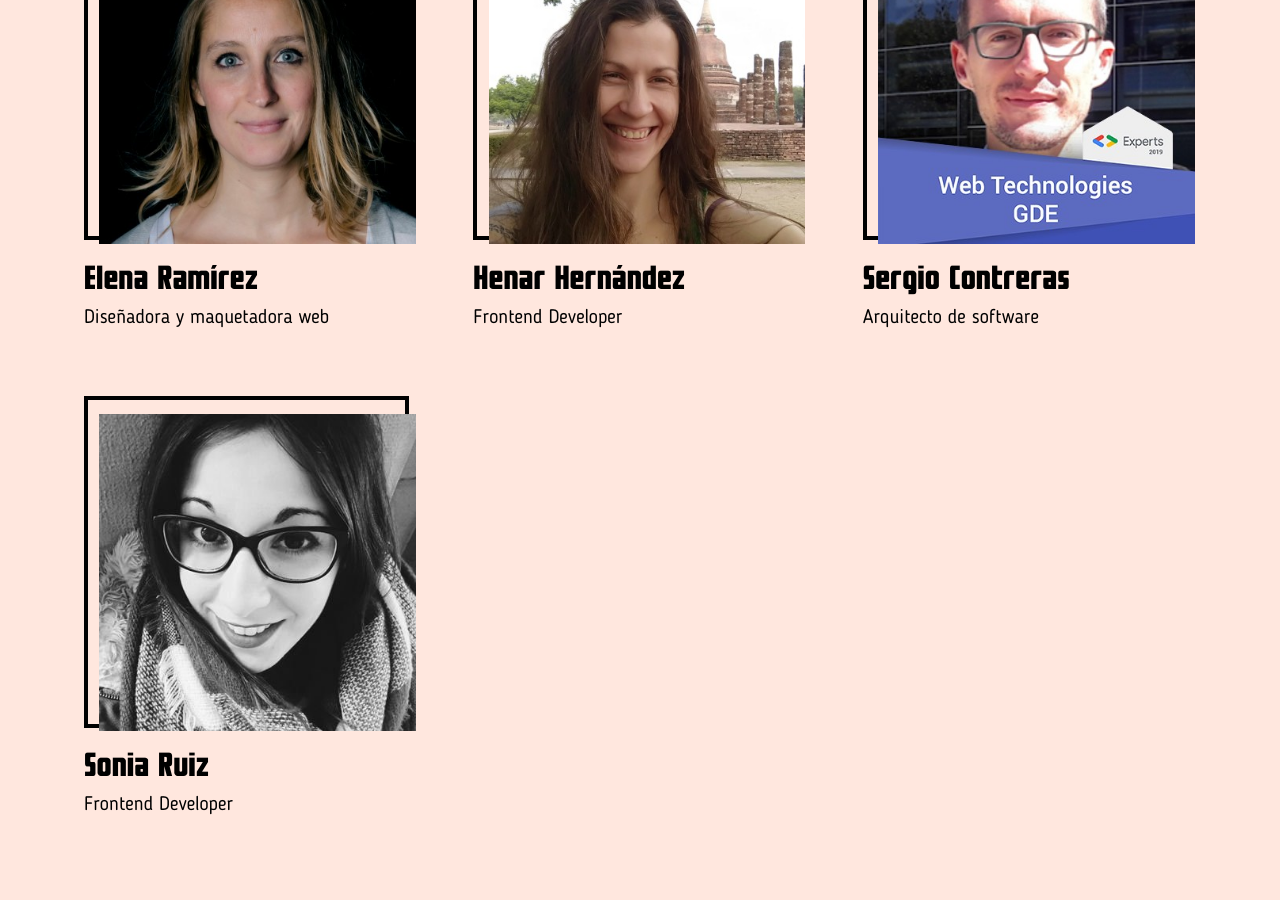
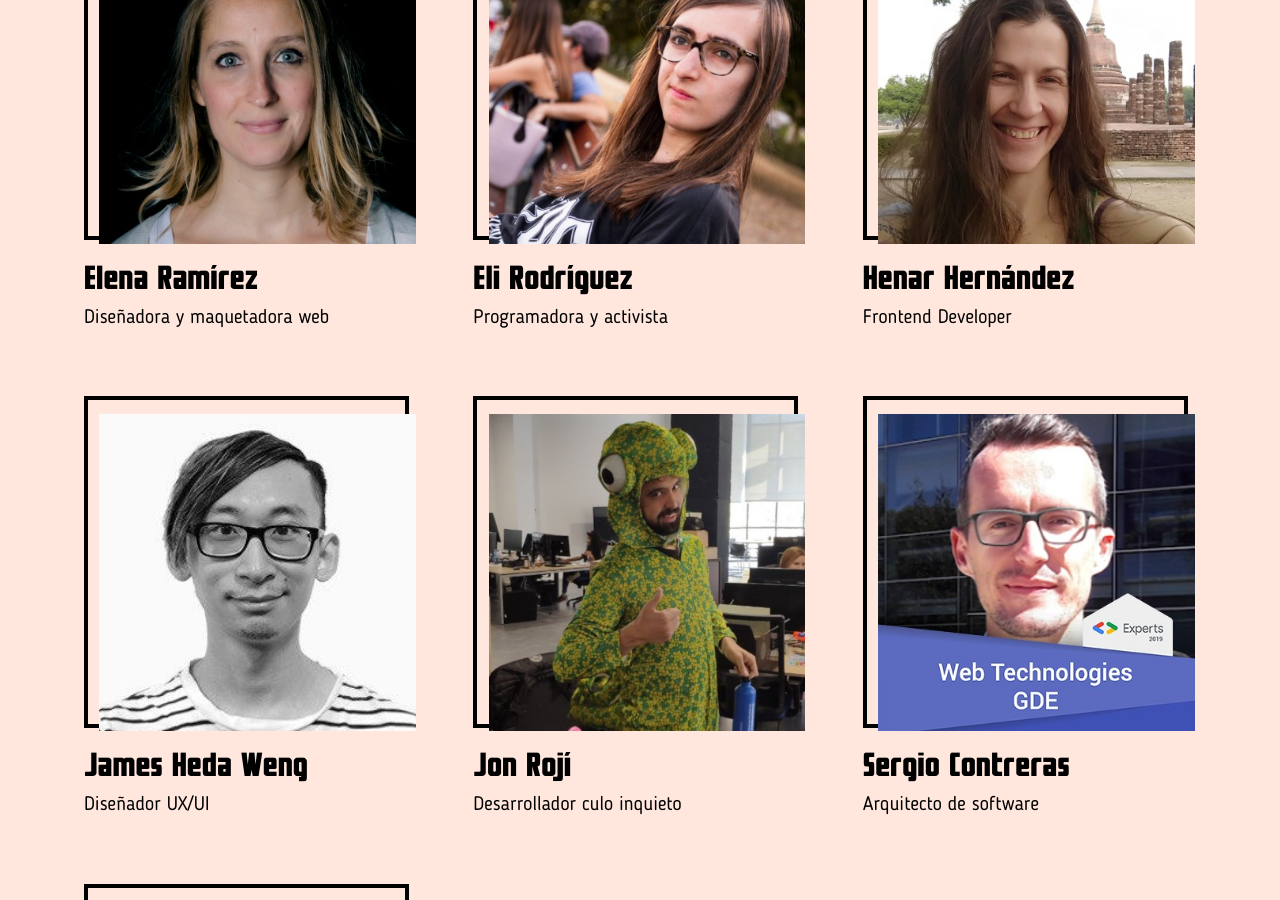
Before and after one commit to frontfest/beta, a Jekyll site: the page built from speakers.html, in a window 1280 px wide and 900 px high, scrolled down 914 px. Built offline with Jekyll 4.4.1, drawn with Linux system fonts in a browser that asks for light colours.

Commit message:
Add three more speakers

```diff
--- a/_data/speakers.yml
+++ b/_data/speakers.yml
@@ -25,12 +25,24 @@
     - Elena Ramírez es una diseñadora y maquetadora web de Sevilla. Co-fundadora del estudio de diseño Ashler Design, donde ha trabajado para clientes como Google, Telefónica o Porcelanosa, entre otras; y para fundiciones como Frere Jones Type, Sudtipos o Typerepublic, lo que le ha obligado a afilar su ojo tipográfico. Su trabajo ha sido reconocido por el Type Directors Club de Nueva York, los premios Laus, y Communications Arts entre otros.
   twitter: lenatwitteada
 
+- name: Eli Rodríguez
+  desc: Programadora y activista
+  pic: eli-rodriguez.jpg
+
 - name: Henar Hernández
   desc: Frontend Developer
   pic: henar-hernandez.jpg
   bio:
     - Soy Licenciada en Ciencias Químicas por la Universidad Complutense y Doctora en Física de Sistemas Complejos por la UPM. Mi tesis consta de un montón de líneas de código escritas principalmente en C (con memoria dinámica, punteros y esas cosas bonitas que a nadie asustan), pero también, algunas, en FORTRAN (los compiladores son mis amigos). Tras doctorarme tocó salir al mundo de la empresa y tras varios intentos fallidos (editora, profesora, etc.) caí en el mundo del desarrollo en JS y tuve un “crush”. Actualmente trabajo en eldiario.es, donde hacemos cosas divertidas con datos y para la gestión de las subscripciones y siempre que puedo sigo formándome e investigando este lenguaje que me tiene enganchada.
   twitter: HenarMendiola
+
+- name: James Heda Weng
+  desc: Diseñador UX/UI
+  pic: james-heda-weng.jpg
+
+- name: Jon Rojí
+  desc: Desarrollador culo inquieto
+  pic: jon-roji.jpg
 
 - name: Sergio Contreras
   desc: Arquitecto de software
```
Also changed, not shown: assets/img/speakers/eli-rodriguez.jpg (added), assets/img/speakers/james-heda-weng.jpg (added), assets/img/speakers/jon-roji.jpg (added).
